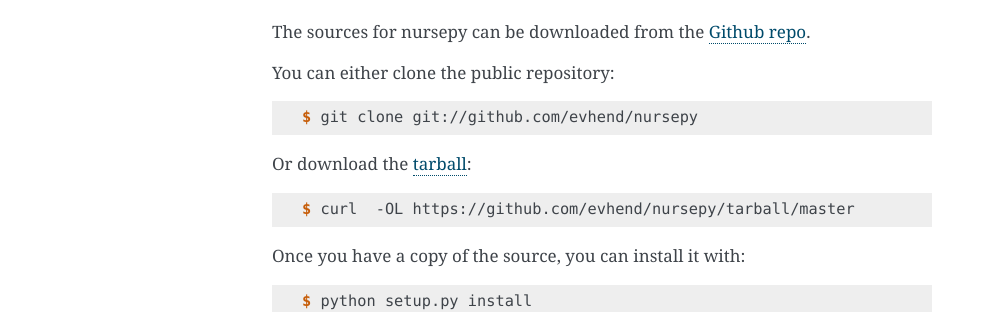
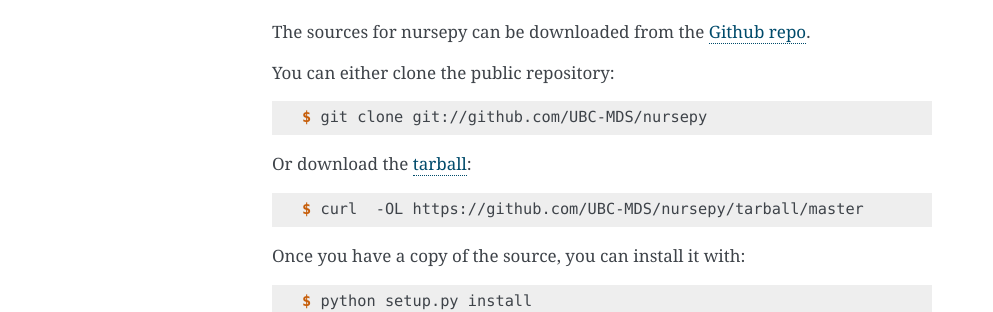
Before and after one commit to UBC-MDS/nursepy, a Sphinx documentation site: the page built from docs/installation.rst, in a window 1280 px wide. Shown: the part 448-760 px from the top of the page, without its empty margins (148-1141 px from the left). Built offline with Sphinx 7.4.7, drawn with Linux system fonts in a browser that asks for light colours; pages that are not in the unit, such as notebooks, are missing from menus.

Commit message:
installation doc updated

```diff
--- a/docs/installation.rst
+++ b/docs/installation.rst
@@ -32,13 +32,13 @@
 
 .. code-block:: console
 
-    $ git clone git://github.com/evhend/nursepy
+    $ git clone git://github.com/UBC-MDS/nursepy
 
 Or download the `tarball`_:
 
 .. code-block:: console
 
-    $ curl  -OL https://github.com/evhend/nursepy/tarball/master
+    $ curl  -OL https://github.com/UBC-MDS/nursepy/tarball/master
 
 Once you have a copy of the source, you can install it with:
 
@@ -47,5 +47,5 @@
     $ python setup.py install
 
 
-.. _Github repo: https://github.com/evhend/nursepy
-.. _tarball: https://github.com/evhend/nursepy/tarball/master
+.. _Github repo: https://github.com/UBC-MDS/nursepy
+.. _tarball: https://github.com/UBC-MDS/nursepy/tarball/master
```
